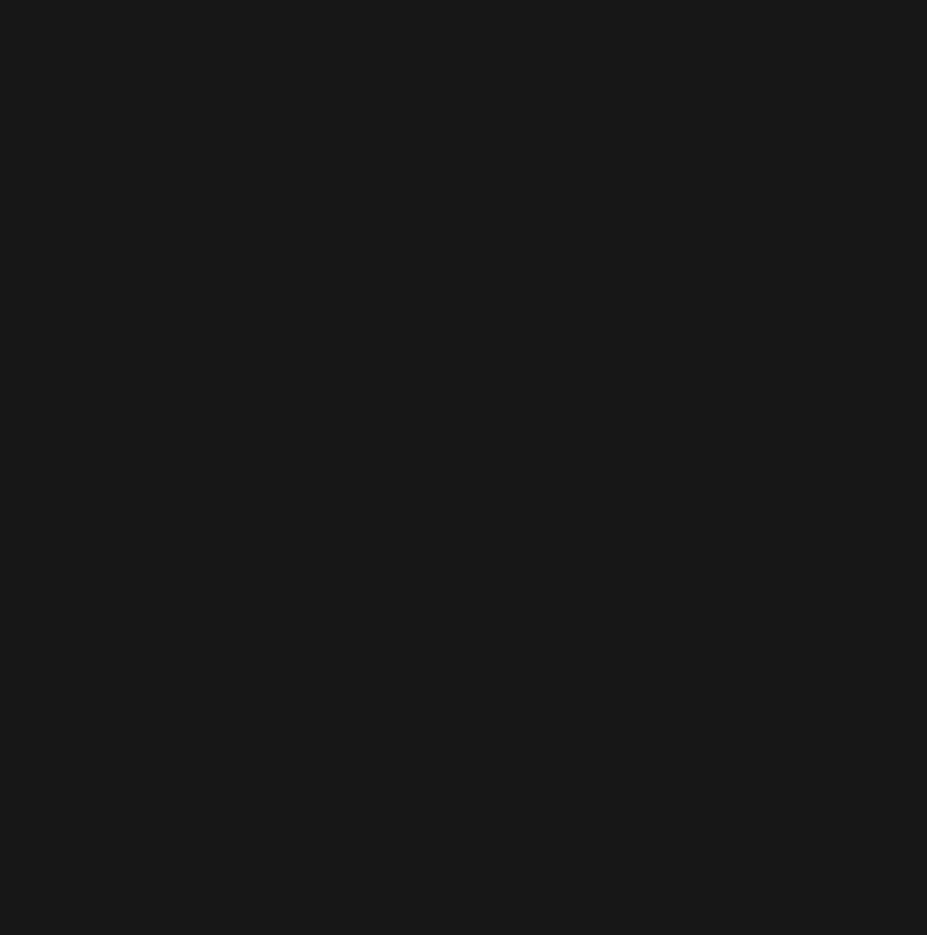
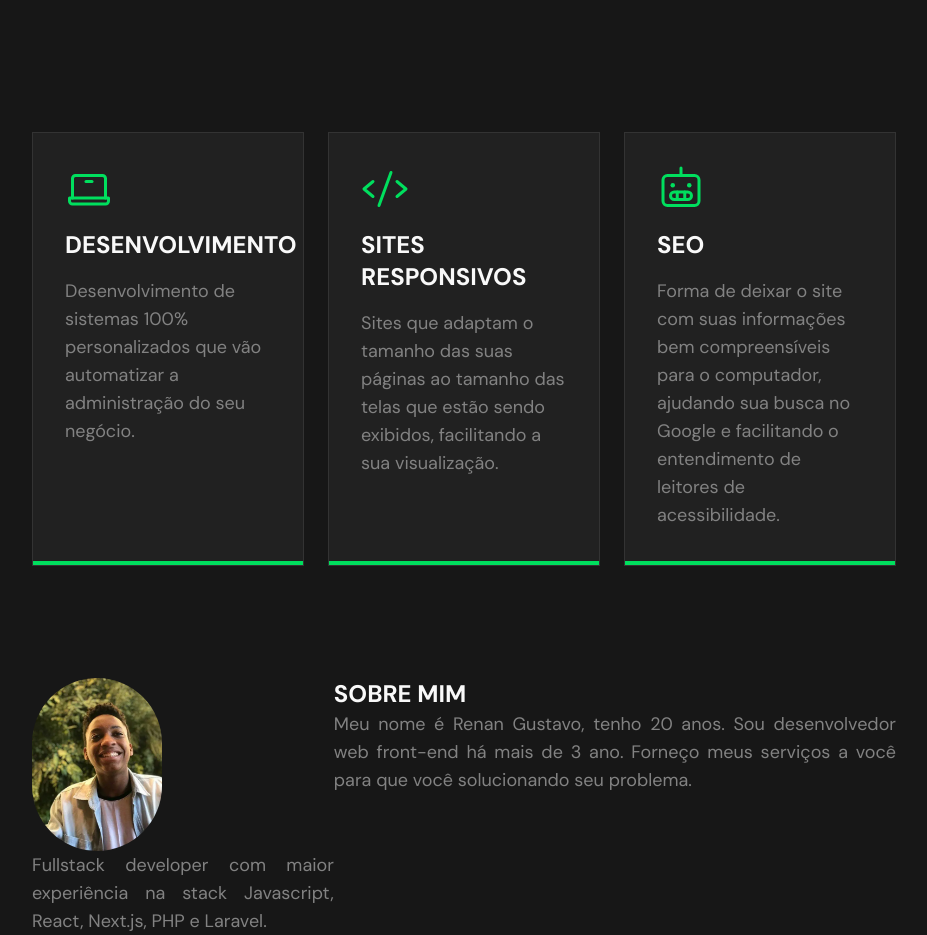
Before and after one commit to Renan-Gust/Portfolio, a Next.js app: page / in a window 1280 px wide. Shown: the part 780-1715 px from the top of the page, without its empty margins (176-1103 px from the left). Before the commit the page ends 800 px from the top, so only its background shows below. Built offline with nearby package versions, Linux system fonts and the light colour scheme.

Commit message:
services

```diff
--- a/src/app/layout.tsx
+++ b/src/app/layout.tsx
@@ -23,7 +23,7 @@ export default function RootLayout({
       <body className="bg-very-dark-gray">
         <Header />
 
-          <main className="pt-28 px-8 xl:px-52 h-screen">
+          <main className="pt-28 px-8 xl:px-52">
             {children}
           </main>
       </body>
--- a/src/app/page.tsx
+++ b/src/app/page.tsx
@@ -1,9 +1,13 @@
+import { AboutMe } from "@/components/AboutMe";
 import { Banner } from "@/components/Banner";
+import { Services } from "@/components/Services";
 
 export default function Home() {
     return(
         <>
             <Banner />
+            <Services />
+            <AboutMe />
         </>
     );
 }
--- /dev/null
+++ b/src/components/AboutMe.tsx
@@ -0,0 +1,32 @@
+import Image from "next/image";
+
+import euImg from '../../public/eu.webp';
+
+export function AboutMe() {
+    return(
+        <section>
+            <div className="flex">
+                <article>
+                    <Image
+                        src={euImg}
+                        alt=""
+                        height={130}
+                        width={130}
+                        className="rounded-full object-cover h-[130]"
+                    />
+
+                    <p className="text-secondary-gray text-lg text-justify">Fullstack developer com maior experiência na stack Javascript, React, Next.js, PHP e Laravel.</p>
+                </article>
+
+                <article>
+                    <div>
+                        <h1 className="text-primary-white text-2xl font-bold uppercase">Sobre Mim</h1>
+                        <p className="text-secondary-gray text-lg text-justify">Meu nome é Renan Gustavo, tenho 20 anos. Sou desenvolvedor web front-end há mais de 3 ano. Forneço meus serviços a você para que você solucionando seu problema.</p>
+                    </div>
+
+                    <div></div>
+                </article>
+            </div>
+        </section>
+    )
+}
--- a/src/components/Banner.tsx
+++ b/src/components/Banner.tsx
@@ -3,7 +3,7 @@ import { SocialMedia } from "./SocialMedia";
 
 export function Banner() {
     return(
-        <section className="h-full flex justify-center flex-col gap-5">
+        <section className="h-screen flex justify-center flex-col gap-5" id="home">
             <article>
                 <span className="text-secondary-gray text-2xl">Olá, eu sou o</span>
                 <h1 className="text-primary-white text-6xl font-bold my-1">Renan Gustavo</h1>
--- a/src/components/Header.tsx
+++ b/src/components/Header.tsx
@@ -4,7 +4,7 @@ import { useState } from 'react';
 
 import { List, X } from 'phosphor-react';
 
-const menuItems = ["Sobre Mim", "Projetos", "Serviços", "Minhas Skills"];
+const menuItems = ["Home", "Serviços", "Sobre Mim", "Projetos", "Experiência"];
 
 export function Header() {
     const [active, setActive] = useState(false);
--- /dev/null
+++ b/src/components/Services.tsx
@@ -0,0 +1,35 @@
+"use client"
+
+import { Code, Laptop, Robot } from "phosphor-react";
+
+export function Services() {
+    return(
+        <section className="mb-28" id="services">
+            <div className="grid grid-cols-3 gap-6">
+                <article className="bg-dark-gray border-solid border border-gray">
+                    <div className="p-8 border-b-4 border-green h-full">
+                        <Laptop size={48} color="#00DF5E" />
+                        <h2 className="text-primary-white text-2xl font-bold my-4 uppercase">Desenvolvimento</h2>
+                        <p className="text-secondary-gray text-lg">Desenvolvimento de sistemas 100% personalizados que vão automatizar a administração do seu negócio.</p>
+                    </div>
+                </article>
+
+                <article className="bg-dark-gray border-solid border border-gray">
+                    <div className="p-8 border-b-4 border-green h-full">
+                        <Code size={48} color="#00DF5E" />
+                        <h2 className="text-primary-white text-2xl font-bold my-4 uppercase">Sites responsivos</h2>
+                        <p className="text-secondary-gray text-lg">Sites que adaptam o tamanho das suas páginas ao tamanho das telas que estão sendo exibidos, facilitando a sua visualização.</p>
+                    </div>
+                </article>
+
+                <article className="bg-dark-gray border-solid border border-gray">
+                    <div className="p-8 border-b-4 border-green h-full">
+                        <Robot size={48} color="#00DF5E" />
+                        <h2 className="text-primary-white text-2xl font-bold my-4 uppercase">SEO</h2>
+                        <p className="text-secondary-gray text-lg">Forma de deixar o site com suas informações bem compreensíveis para o computador, ajudando sua busca no Google e facilitando o entendimento de leitores de acessibilidade.</p>
+                    </div>
+                </article>
+            </div>
+        </section>
+    )
+}
```
Also changed, not shown: public/eu.webp (added).
